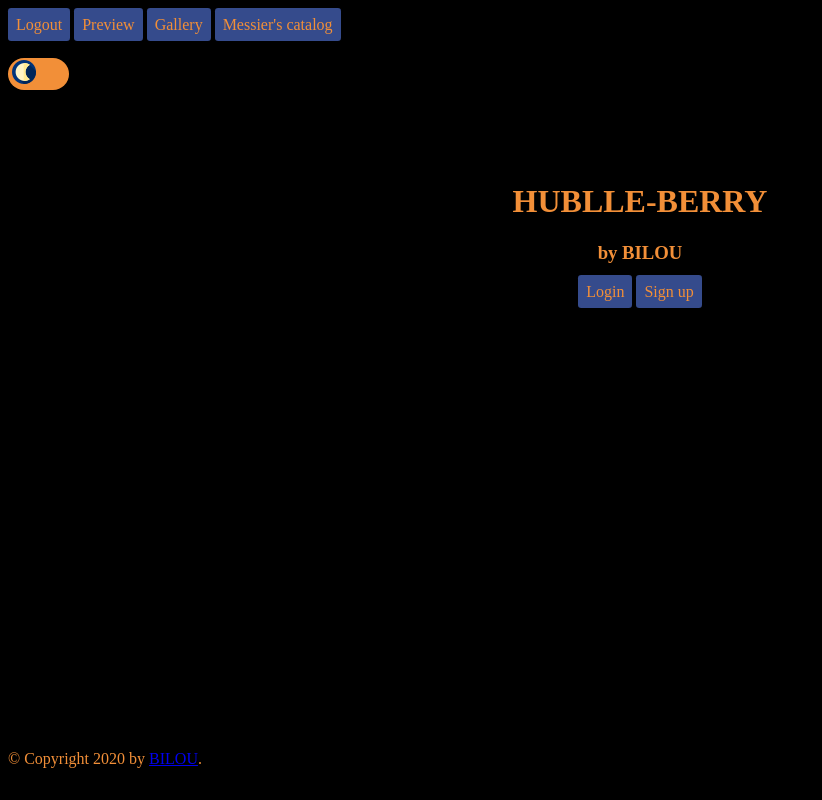
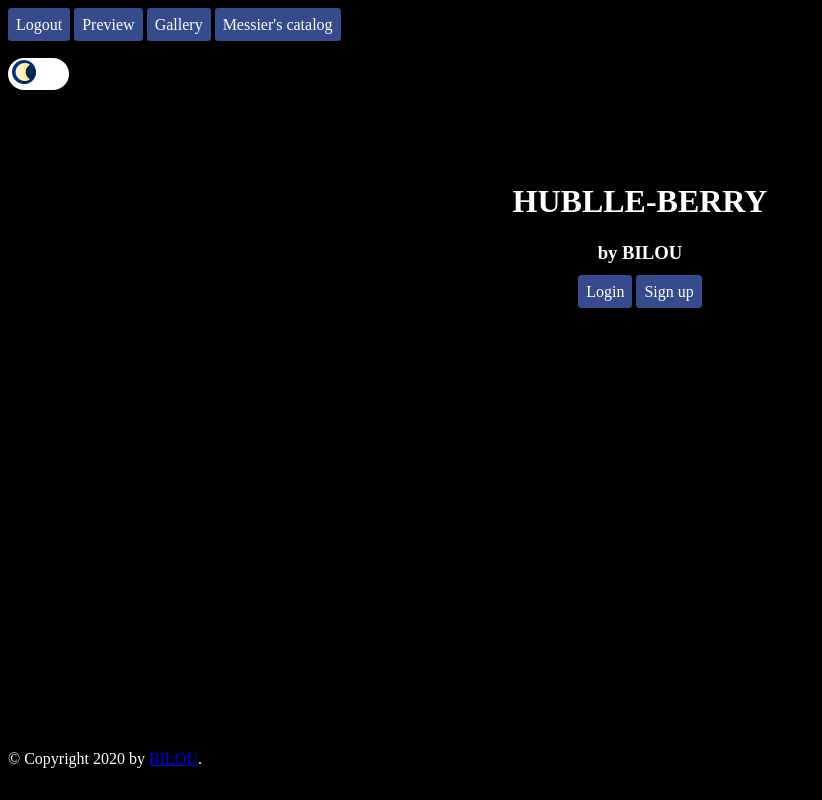
Before and after one commit to Bilou4/hubble-berry, a Flask app: page / in a window 1280 px wide. Shown: the whole page, without its empty margins (0-822 px from the left). Run offline with Flask 2, Linux system fonts and the light colour scheme.

Commit message:
changed color for day theme

```diff
--- a/appFolder/static/css/main.css
+++ b/appFolder/static/css/main.css
@@ -1,3 +1,10 @@
+/*
+#354B8C
+#2C3D73
+#131926
+#F28F38
+#BF2517
+*/
 body{
 	background-color: black;
 	display: flex;
@@ -57,7 +64,6 @@ select{
 	cursor: pointer;
 	padding: 1em 1em;
 	transition: 0.3s;
-	color: #F28F38;
 }
 
 /* Change background color of buttons on hover */
@@ -102,7 +108,7 @@ select{
 	left: 0;
 	right: 0;
 	bottom: 0;
-	background-color: #F28F38;
+	background-color: white;
 	-webkit-transition: .4s;
 	transition: .4s;
 }
--- a/appFolder/static/js/layout.js
+++ b/appFolder/static/js/layout.js
@@ -14,28 +14,34 @@ function switchOnNightMode() {
 		'background-color': 'black',
 		'color': '#F28F38'
 	});
-	$('.tab button').css('background-color', 'black');
+	$('.tab button').css({
+		'background-color': 'black',
+		'color': '#F28F38'
+	});
 	// $('.tab button:hover').css('background-color', '#ddd');
 	$('.tab button.active').css('background-color', '#131926');
 }
 
 function switchOffNightMode() {
-	$('.container').css('color', '#F28F38');
+	$('.container').css('color', 'white');
 	$('.button').css({
 		'background-color': '#354B8C',
-		'color': '#F28F38'
+		'color': 'white'
 	});
 	$('.messageError').css('color', 'white');
-	$('footer').css('color', '#F28F38');
+	$('footer').css('color', 'white');
 	$('input').css({
 		'background-color': 'black',
-		'color': '#F28F38'
+		'color': 'white'
 	});
 	$('select').css({
 		'background-color': 'black',
-		'color': '#F28F38'
+		'color': 'white'
 	});
-	$('.tab button').css('background-color', '#354B8C');
+	$('.tab button').css({
+		'background-color': '#354B8C',
+		'color': 'white'
+	});
 	$('.tab button.active').css('background-color', '#2C3D73');
 
 }
```
